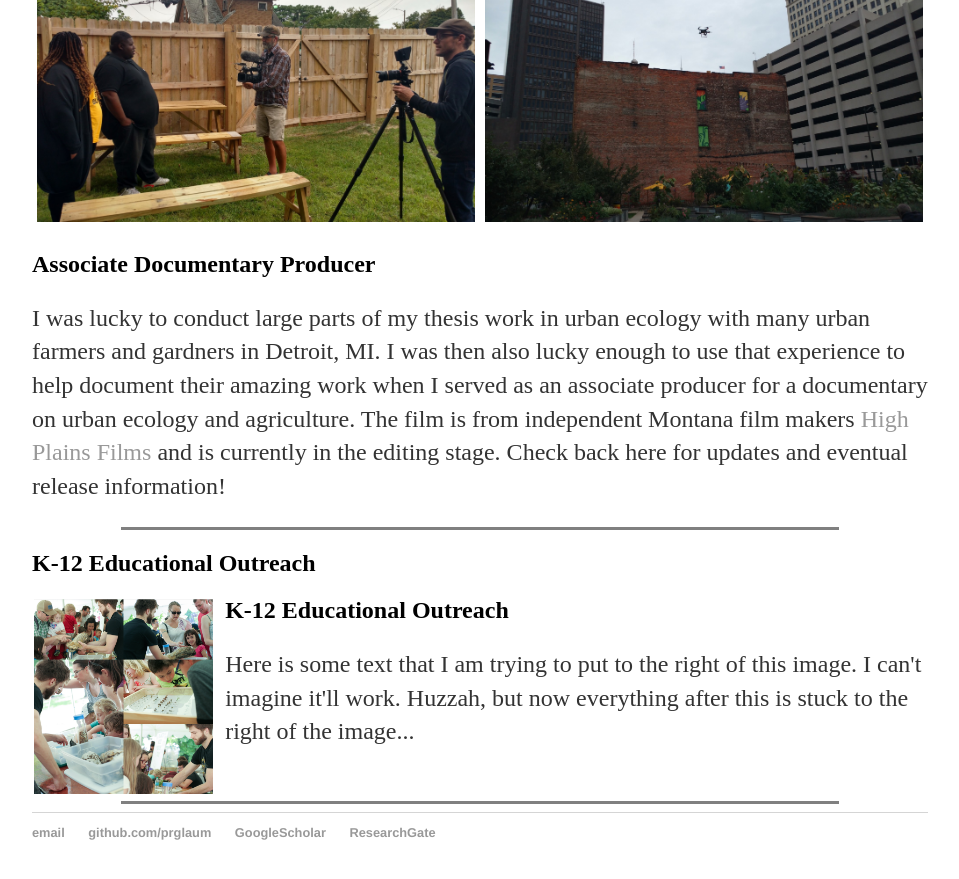
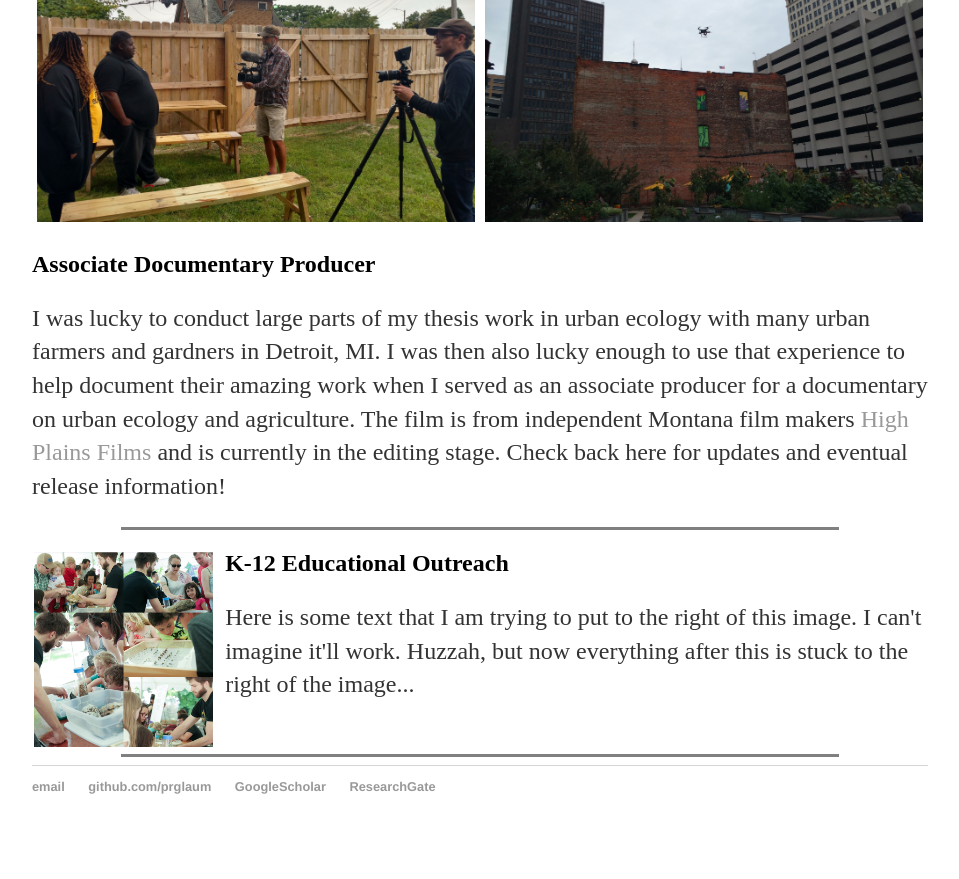
Before and after one commit to prglaum/prglaum.github.io, a Jekyll site: the page built from outreach/index.html, in a window 1280 px wide and 900 px high, scrolled down 1304 px. Shown: the top 879 px of the window, without its empty margins (160-1119 px from the left). Built offline with Jekyll 4.4.1, drawn with Linux system fonts in a browser that asks for light colours; after the commit the page ends 2158 px from its top, so only the background shows below that.

Commit message:
Update index.html

```diff
--- a/outreach/index.html
+++ b/outreach/index.html
@@ -51,9 +51,8 @@ title: Outreach & Service
 <hr width="80%" align="center" size="3" NOSHADE="noshade">
 
 <!-- K-12 Educational, Kids Table, & School Talk Section -->
-<h2>K-12 Educational Outreach</h2>
 
-<div>
+<div display='block'>
 <img src="{{site.url}}/docs/assets/images/kidsTableCollage2.PNG" alt="A2kidsTable" class="float-img-left" style="width:20%">
 <h2>K-12 Educational Outreach</h2>
 <p> Here is some text that I am trying to put to the right of this image. I can't imagine it'll work.
```
